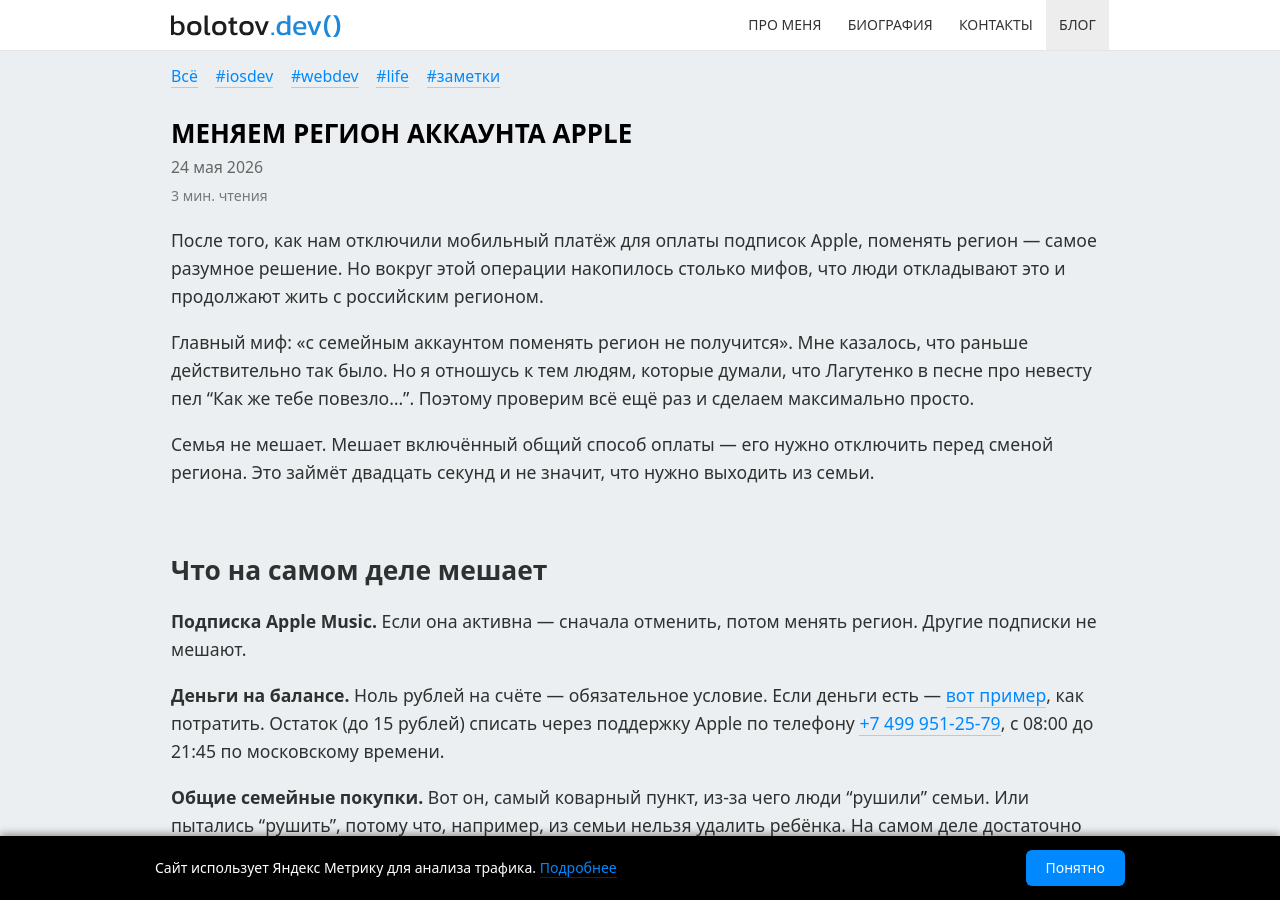
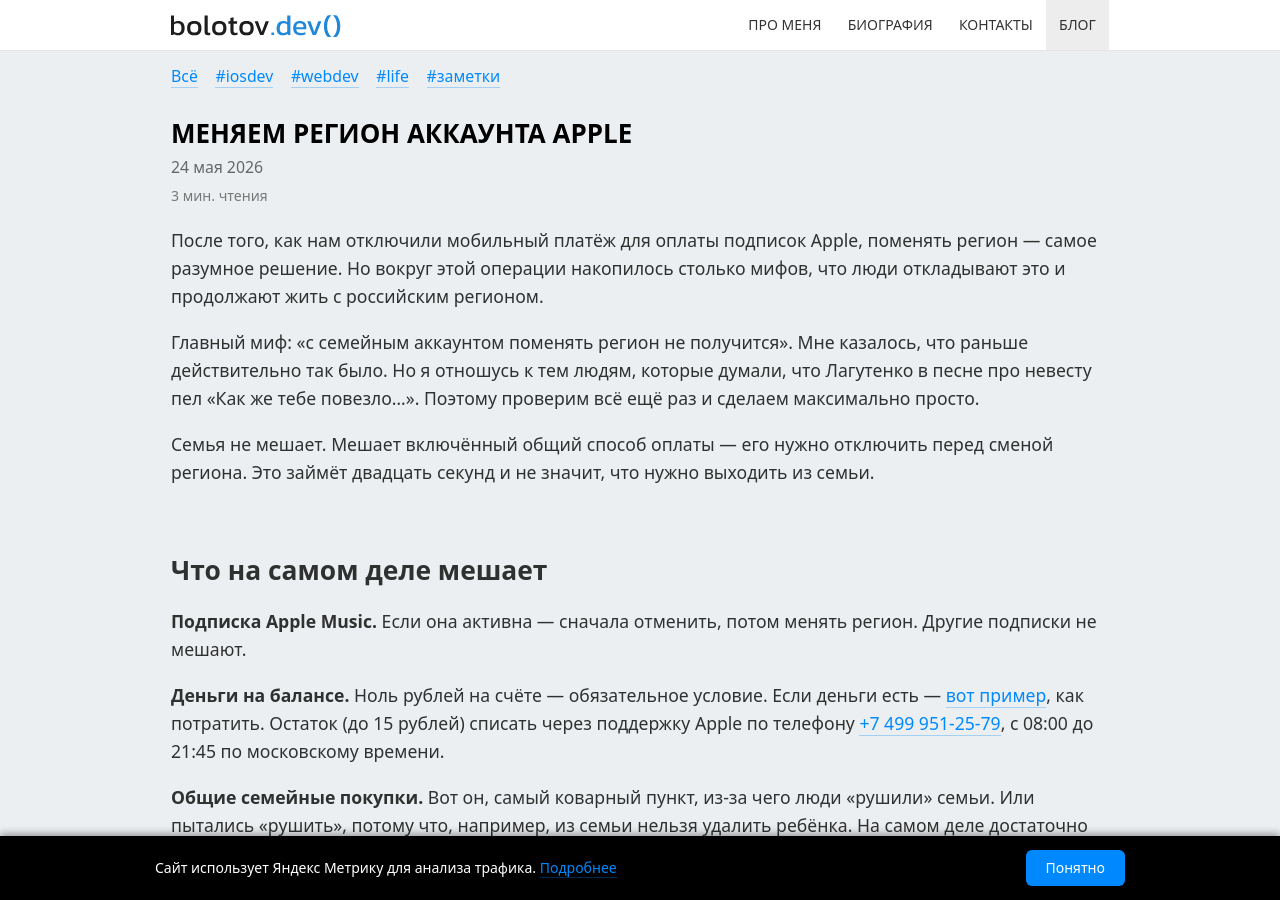
Before and after one commit to artembolotov/artembolotov.github.io, a Jekyll site: the page built from blog/_posts/2026-05-24-apple-change-region.md, in a window 1280 px wide and 900 px high. Built offline with Jekyll 4.4.1, drawn with Linux system fonts in a browser that asks for light colours.

Commit message:
Some fixes

```diff
--- a/blog/_posts/2026-05-24-apple-change-region.md
+++ b/blog/_posts/2026-05-24-apple-change-region.md
@@ -8,7 +8,7 @@ draft: true
 
 После того, как нам отключили мобильный платёж для оплаты подписок Apple, поменять регион — самое разумное решение. Но вокруг этой операции накопилось столько мифов, что люди откладывают это и продолжают жить с российским регионом.
 
-Главный миф: «с семейным аккаунтом поменять регион не получится». Мне казалось, что раньше действительно так было. Но я отношусь к тем людям, которые думали, что Лагутенко в песне про невесту пел "Как же тебе повезло...". Поэтому проверим всё ещё раз и сделаем максимально просто.
+Главный миф: «с семейным аккаунтом поменять регион не получится». Мне казалось, что раньше действительно так было. Но я отношусь к тем людям, которые думали, что Лагутенко в песне про невесту пел «Как же тебе повезло…». Поэтому проверим всё ещё раз и сделаем максимально просто.
 
 Семья не мешает. Мешает включённый общий способ оплаты — его нужно отключить перед сменой региона. Это займёт двадцать секунд и не значит, что нужно выходить из семьи.
 
@@ -19,7 +19,7 @@ draft: true
 **Деньги на балансе.** Ноль рублей на счёте — обязательное условие. Если деньги есть — [вот пример](/blog/2026/05/04/spend-apple-balance){:target="_blank" rel="noopener"}, как потратить. Остаток (до 15 рублей) списать через поддержку Apple по телефону [+7 499 951-25-79](tel:+74999512579), с 08:00 до 21:45 по московскому времени.
 
 **Общие семейные покупки.**
-Вот он, самый коварный пункт, из-за чего люди "рушили" семьи. Или пытались "рушить", потому что, например, из семьи нельзя удалить ребёнка. На самом деле достаточно просто отключить общие покупки.
+Вот он, самый коварный пункт, из-за чего люди «рушили» семьи. Или пытались «рушить», потому что, например, из семьи нельзя удалить ребёнка. На самом деле достаточно просто отключить общие покупки.
 
 Заходим в **Настройки → [ваш Apple ID] → Семья → Общие покупки** и отключаем.
 
```
